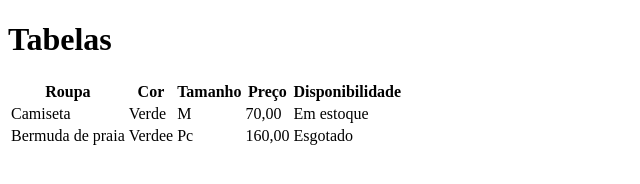
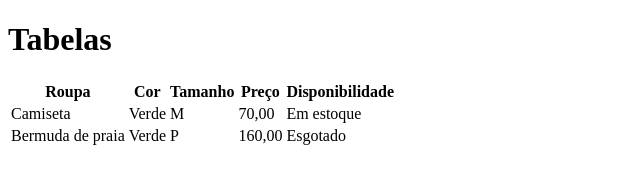
Before and after one commit to Dhymy-Raikkonen/aula-tabela, a plain HTML site: page index.html in a window 1280 px wide. Shown: the whole page, without its empty margins (0-640 px from the left). Drawn offline with Linux system fonts and the light colour scheme.

Commit message:
trocado de bermuda para Bermuda de praia verde

```diff
--- a/index.html
+++ b/index.html
@@ -27,8 +27,8 @@
 
         <tr>
             <td>Bermuda de praia</td>
-            <td>Verdee</td>
-            <td>Pc</td>
+            <td>Verde</td>
+            <td>P</td>
             <td>160,00</td>
             <td>Esgotado</td>
     </table>
```
